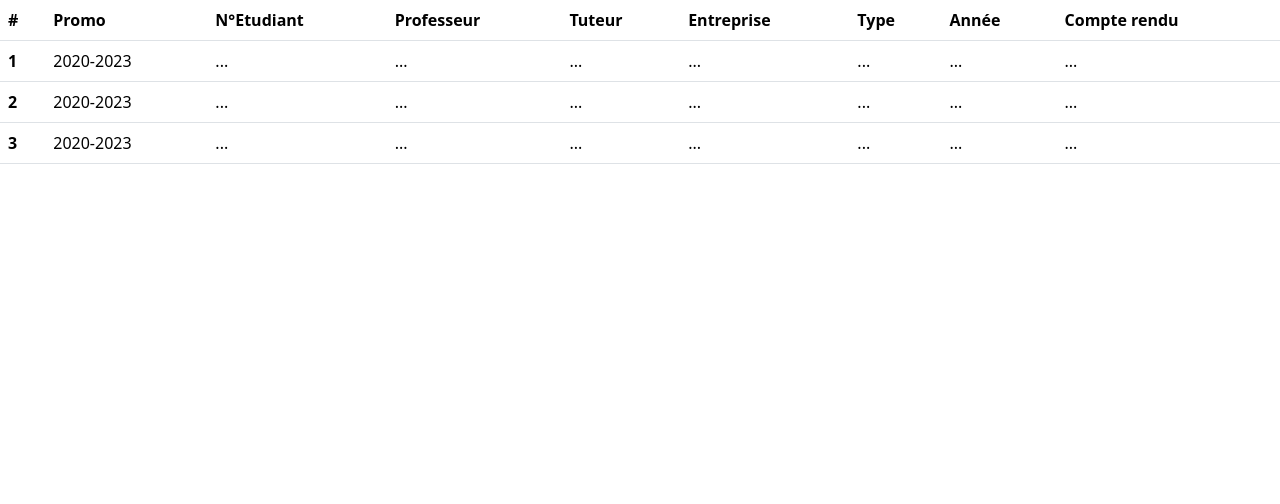
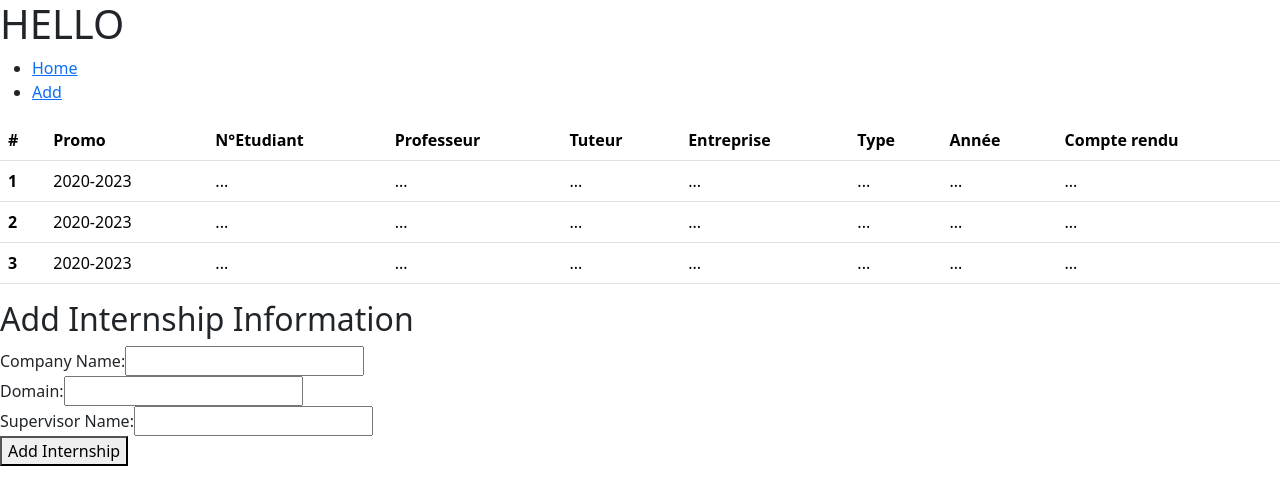
Before and after one commit to anasaadi02/Projet_SI, a React (Vite) app in the folder React_si/frontend/: page / in a window 1280 px wide. Shown: the top 504 px of the page. Built offline with nearby package versions, Linux system fonts and the light colour scheme.

Commit message:
some changes

```diff
--- a/React_si/frontend/src/App.tsx
+++ b/React_si/frontend/src/App.tsx
@@ -1,7 +1,40 @@
 import List from "./components/List";
+import AddInternship from "./components/AddInternship";
+import { BrowserRouter as Router, Link, Routes, Route } from "react-router-dom";
 
 function App() {
-  return <div><List/></div>
+  return (
+    <Router>
+      <div>
+        <h1>HELLO </h1>
+        <nav>
+          <ul>
+            <li>
+              <Link to="./components/List">Home</Link>
+            </li>
+            <li>
+              <Link to="./components/AddInternship">Add</Link>
+            </li>
+          </ul>
+        </nav>
+      </div>
+      {/*
+    <div>
+
+      <List />
+      <AddInternship />
+    </div> */}
+      <Routes>
+        <Route path="./components/List" element={<List />}></Route>
+        <Route
+          path="./components/AddInternship"
+          element={<AddInternship />}
+        ></Route>
+      </Routes>
+      <List />
+      <AddInternship />
+    </Router>
+  );
 }
 
 export default App;
--- a/React_si/frontend/src/components/AddInternship.jsx
+++ b/React_si/frontend/src/components/AddInternship.tsx
@@ -1,11 +1,11 @@
-import React, { useState } from "react";
+import React, { useState, FormEvent } from "react";
 
-const AddInternship = () => {
-  const [companyName, setCompanyName] = useState("");
-  const [domain, setDomain] = useState("");
-  const [supervisorName, setSupervisorName] = useState("");
+const AddInternship: React.FC = () => {
+  const [companyName, setCompanyName] = useState<string>("");
+  const [domain, setDomain] = useState<string>("");
+  const [supervisorName, setSupervisorName] = useState<string>("");
 
-  const handleSubmit = (e) => {
+  const handleSubmit = (e: FormEvent) => {
     e.preventDefault();
 
     console.log("Company Name:", companyName);
```
Also changed, not shown: 1 other file (tests, documents, lock files or other folders).
